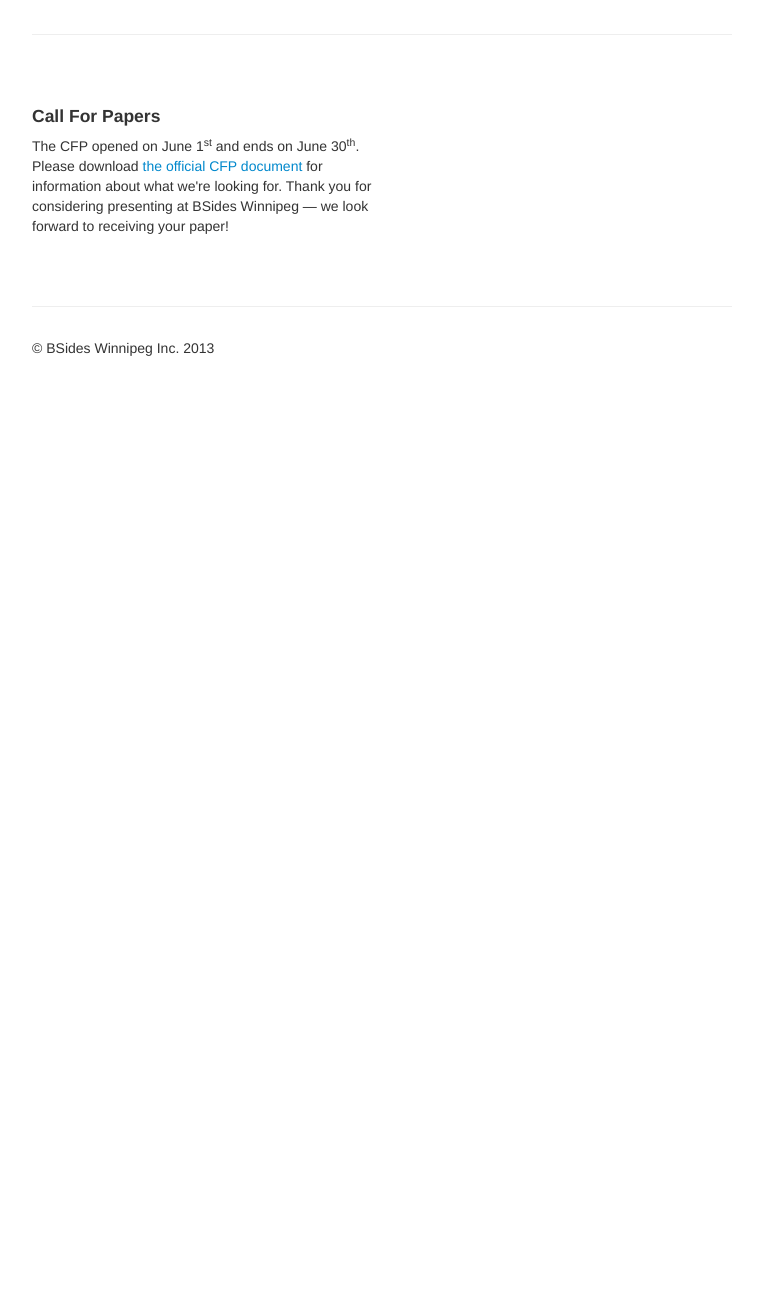
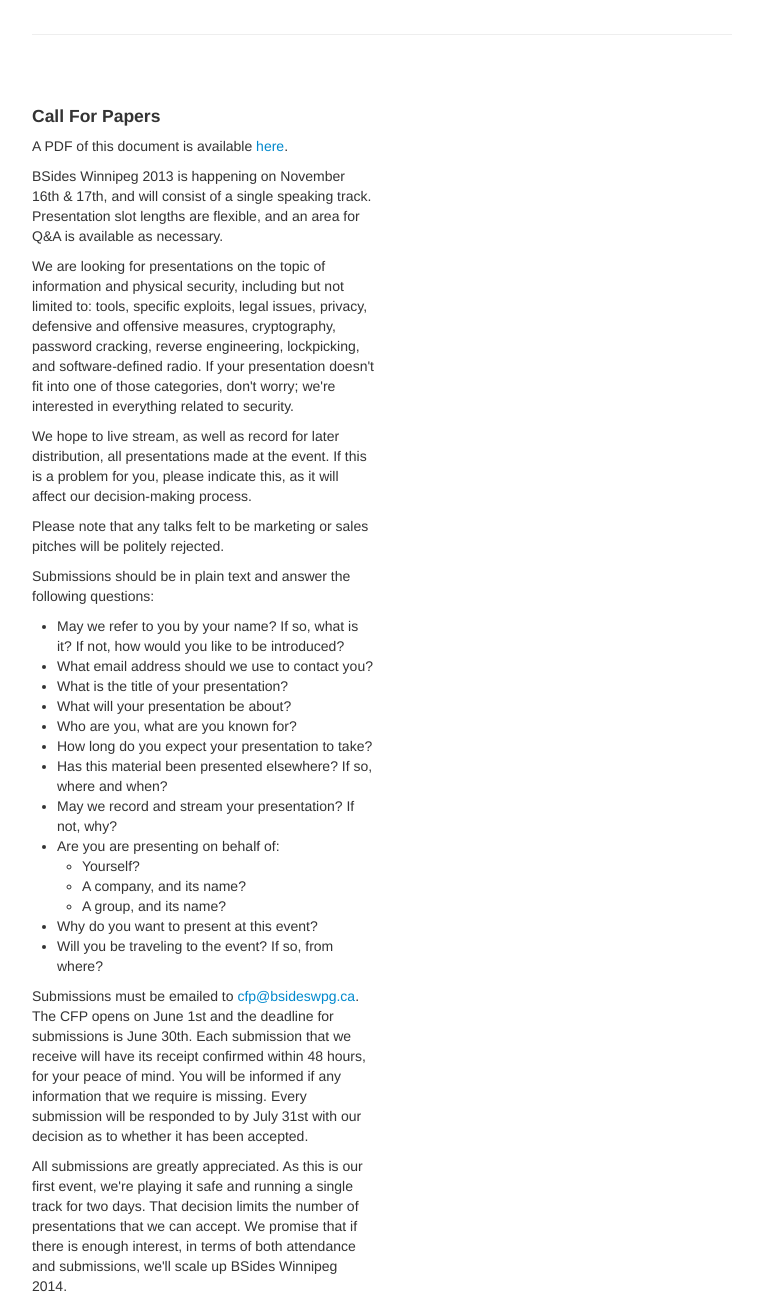
Before and after one commit to BenRogersWPG/bsideswpg.ca, a plain HTML site: page cfp.html in a window 1280 px wide. Shown: the part 300-1600 px from the top of the page, without its empty margins (258-1021 px from the left). Before the commit the page ends 800 px from the top, so only its background shows below. Drawn offline with Linux system fonts and the light colour scheme.

Commit message:
Added text version of CFP.

```diff
--- a/cfp.html
+++ b/cfp.html
@@ -140,14 +140,67 @@
       <div class="row-fluid marketing">
         <div class="span6">
           <h4>Call For Papers</h4>
-         <p>The CFP opened on June 1<sup>st</sup> and ends on June 30<sup>th</sup>.
-           Please download
-           <a href="/BSides Winnipeg Call for Presentations.pdf">the official CFP document</a>
-           for information about what we're looking for. Thank you for considering presenting
-           at BSides Winnipeg &mdash; we look forward to receiving your paper!</p>
 
+	  <p>A PDF of this document is available <a href="/BSides Winnipeg Call for Presentations.pdf">here</a>.
+
+	  <p>BSides Winnipeg 2013 is happening on November 16th &amp; 17th, and
+	  will consist of a single speaking track. Presentation slot lengths are
+	  flexible, and an area for Q&amp;A is available as necessary.</p>
+
+	  <p>We are looking for presentations on the topic of information and
+	  physical security, including but not limited to: tools, specific
+	  exploits, legal issues, privacy, defensive and offensive measures,
+	  cryptography, password cracking, reverse engineering, lockpicking, and
+	  software-defined radio. If your presentation doesn't fit into one of
+	  those categories, don't worry; we're interested in everything related
+	  to security.</p>
+
+	  <p>We hope to live stream, as well as record for later distribution,
+	    all presentations made at the event. If this is a problem for you,
+	    please indicate this, as it will affect our decision-making
+	    process.</p>
+
+	  <p>Please note that any talks felt to be marketing or sales pitches
+	    will be politely rejected.
+
+	  <p>Submissions should be in plain text and answer the following
+	    questions:</p>
+
+	  <ul>
+	    <li>May we refer to you by your name? If so, what is it? If not, how would you like to be introduced?</li>
+	    <li>What email address should we use to contact you?</li>
+	    <li>What is the title of your presentation?</li>
+	    <li>What will your presentation be about?</li>
+	    <li>Who are you, what are you known for?</li>
+	    <li>How long do you expect your presentation to take?</li>
+	    <li>Has this material been presented elsewhere? If so, where and when?</li>
+	    <li>May we record and stream your presentation? If not, why?</li>
+	    <li>Are you are presenting on behalf of:</li>
+	    <ul>
+	      <li>Yourself?</li>
+	      <li>A company, and its name?</li>
+	      <li>A group, and its name?</li>
+	    </ul>
+	    <li>Why do you want to present at this event?</li>
+	    <li>Will you be traveling to the event? If so, from where?</li>
+	  </ul>
+
+	  <p>Submissions must be emailed
+	    to <a href="mailto:cfp@bsideswpg.ca">cfp@bsideswpg.ca</a>. The CFP
+	    opens on June 1st and the deadline for submissions is June
+	    30th. Each submission that we receive will have its receipt
+	    confirmed within 48 hours, for your peace of mind. You will be
+	    informed if any information that we require is missing. Every
+	    submission will be responded to by July 31st with our decision as to
+	    whether it has been accepted.</p>
+
+	  <p>All submissions are greatly appreciated. As this is our first
+	    event, we're playing it safe and running a single track for two
+	    days. That decision limits the number of presentations that we can
+	    accept. We promise that if there is enough interest, in terms of
+	    both attendance and submissions, we'll scale up BSides Winnipeg
+	    2014.</p>
         </div>
-
       </div>
 
       <hr>
```
